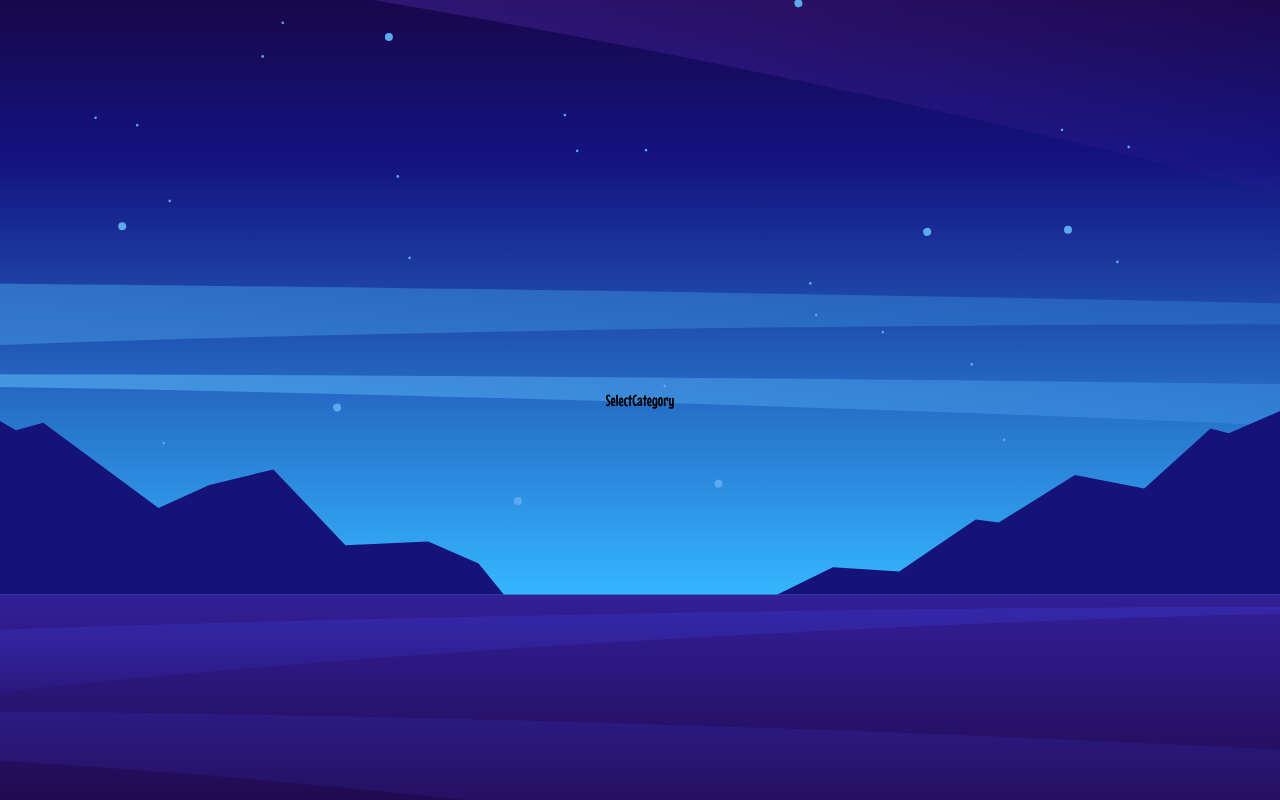
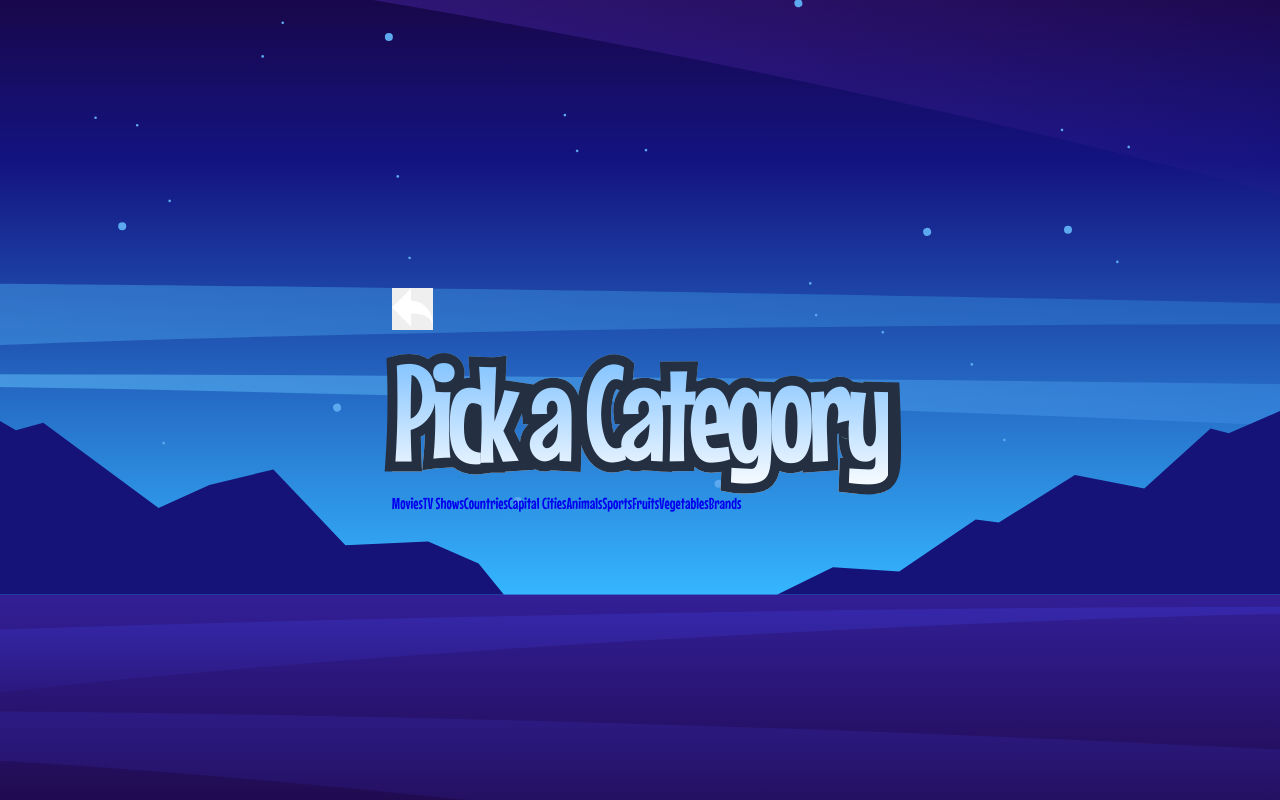
Before and after one commit to selly361/hangman, a React (Create React App) app: page /select-category in a window 1280 px wide. Built offline with nearby package versions, Linux system fonts and the light colour scheme.

Commit message:
Update: add categories and functionality

```diff
--- a/src/Pages/SelectCategory/index.tsx
+++ b/src/Pages/SelectCategory/index.tsx
@@ -1,9 +1,46 @@
-import React from 'react'
+import { BackButton } from 'Components'
+import hangmanData from 'Assets/Data/hangmanData.json'
+import { Link } from 'react-router-dom'
+import { useEffect } from 'react'
+import { useHangman, useMenuModal } from 'Contexts'
 
 function SelectCategory() {
-  return (
-    <div>SelectCategory</div>
-  )
+	const categories = Object.keys(hangmanData.categories)
+
+	const { reset } = useHangman()
+	const { closeModal } = useMenuModal()
+
+	useEffect(() => {
+		document.body.style.overflowY = ''
+		closeModal()
+		reset()
+	}, [])
+
+	return (
+		<main className='select-category-page'>
+			<section className='select-category-page__top-section'>
+				<BackButton />
+				<div className='headingXL-container'>
+					<p className='headingXL shadow' aria-hidden='true'>
+						Pick a Category
+					</p>
+					<p className='headingXL'>Pick a Category</p>
+				</div>
+			</section>
+
+			<section className='select-category-page__categories'>
+				{categories.map((category) => (
+					<Link
+						className='button--category'
+						key={category}
+						to={`/select-category/${category}`}
+					>
+						{category}
+					</Link>
+				))}
+			</section>
+		</main>
+	)
 }
 
 export default SelectCategory
```
